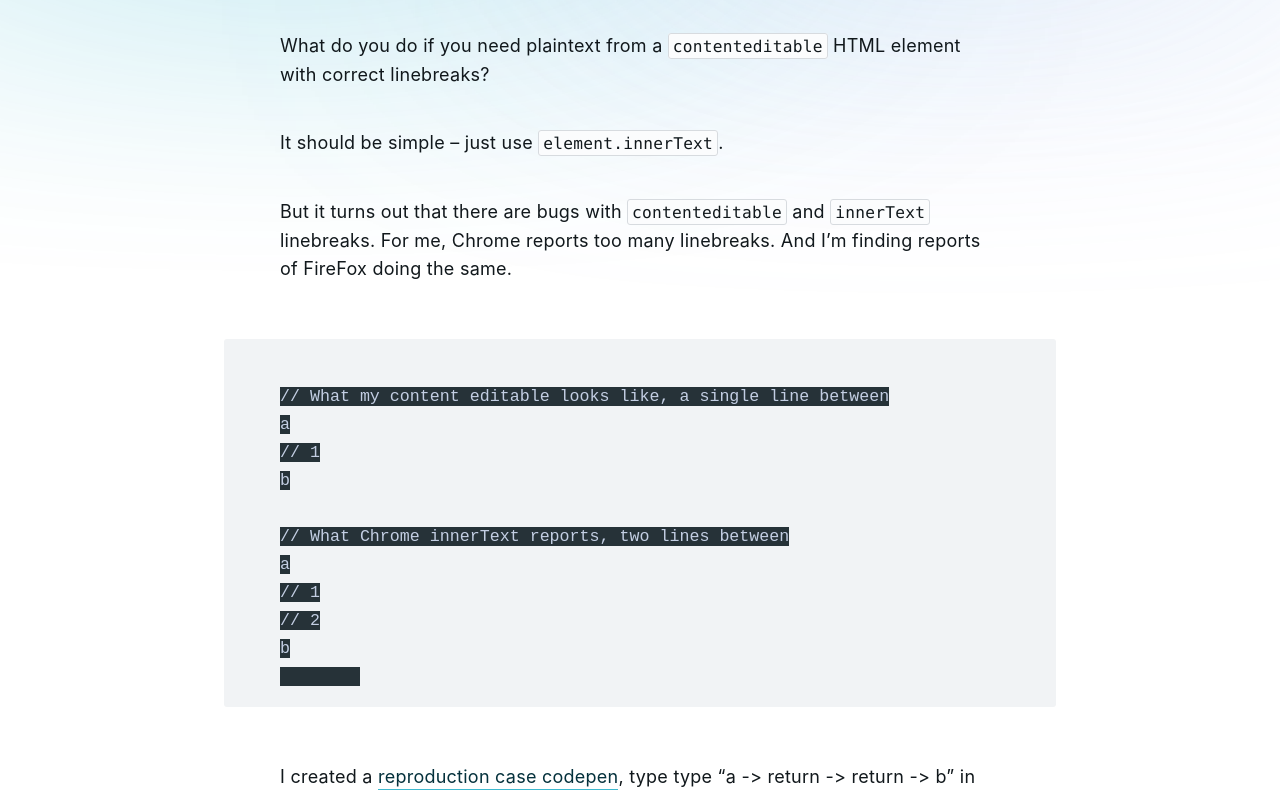
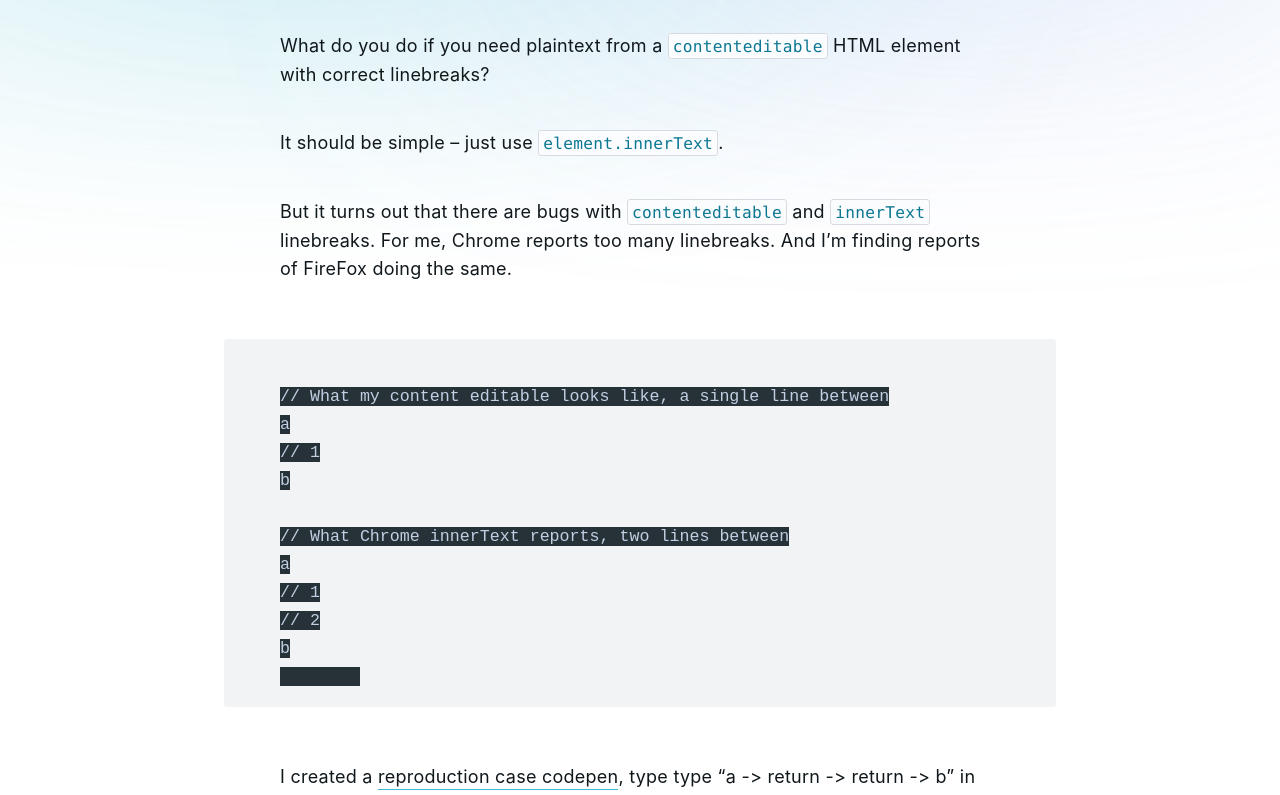
Before and after one commit to StephenHaney/stephenhaney, a website: page src/index.html in a window 1280 px wide. Shown: the part 320-1115 px from the top of the page. Drawn offline with Linux system fonts and the light colour scheme.

Commit message:
Colorful code blocks

```diff
--- a/src/styles.css
+++ b/src/styles.css
@@ -381,7 +381,7 @@ article h3 + p {
 /** --- Link --- */
 
 article a {
-  color: var(--blue12);
+  color: var(--slate12);
   text-decoration: none;
   padding-top: 2px;
   padding-bottom: 2px;
@@ -392,7 +392,7 @@ article a {
 
 article a:hover {
   color: var(--slate1);
-  background: linear-gradient(170deg, var(--blue7), var(--blue9));
+  background: linear-gradient(70deg, var(--blue11), var(--blue9));
   /* border-bottom-color: transparent; */
   /* border-top-color: var(--blue8); */
 }
@@ -447,6 +447,7 @@ article p code {
   border: 1px solid var(--slate7);
   border-radius: 3px;
   background-color: var(--slate1);
+  color: var(--blue11);
 }
 
 /** --- Footer --- */
```
